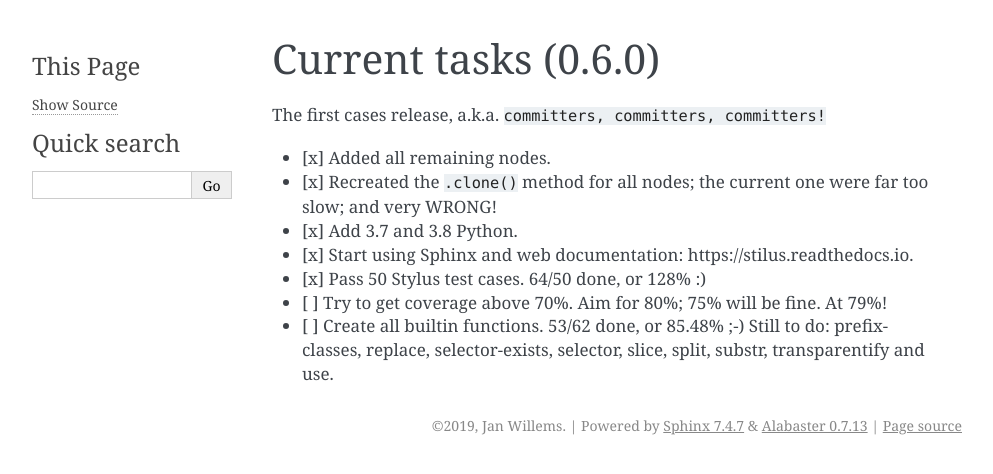
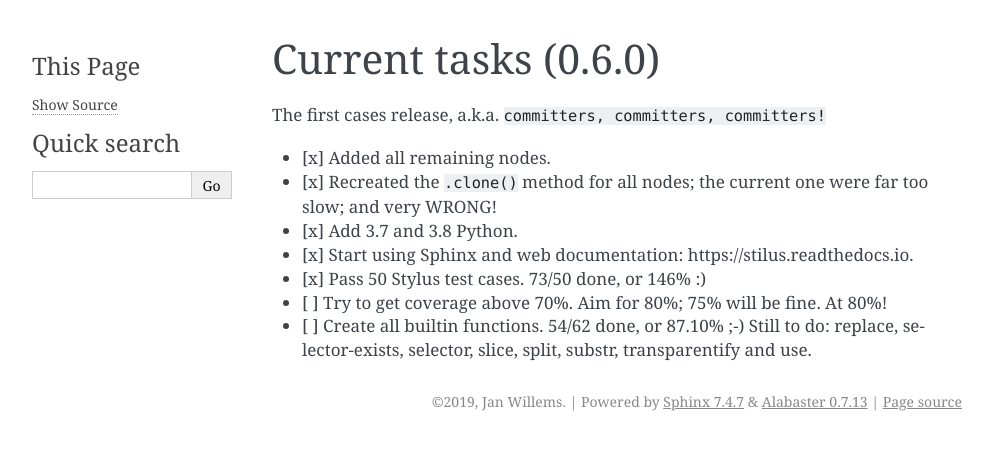
Before and after one commit to jw/stilus, a Sphinx documentation site: the page built from docs/plan/current.md, in a window 1280 px wide. Shown: the top 474 px of the page, without its empty margins (148-1141 px from the left). Built offline with Sphinx 7.4.7, drawn with Linux system fonts in a browser that asks for light colours.

Commit message:
Update of the planning.

```diff
--- a/docs/plan/current.md
+++ b/docs/plan/current.md
@@ -6,7 +6,7 @@ The first cases release, a.k.a. `committers, committers, committers!`
  - [x] Recreated the `.clone()` method for all nodes; the current one were far too slow; and very WRONG!
  - [x] Add 3.7 and 3.8 Python.
  - [x] Start using Sphinx and web documentation: https://stilus.readthedocs.io.
- - [x] Pass 50 Stylus test cases.  64/50 done, or 128% :)
- - [ ] Try to get coverage above 70%. Aim for 80%; 75% will be fine.  At 79%!
- - [ ] Create all builtin functions. 53/62 done, or 85.48% ;-)
-       Still to do: prefix-classes, replace, selector-exists, selector, slice, split, substr, transparentify and use.
+ - [x] Pass 50 Stylus test cases.  73/50 done, or 146% :)
+ - [ ] Try to get coverage above 70%. Aim for 80%; 75% will be fine.  At 80%!
+ - [ ] Create all builtin functions. 54/62 done, or 87.10% ;-)
+       Still to do: replace, selector-exists, selector, slice, split, substr, transparentify and use.
```
Also changed, not shown: docs/plan/future.md (+3 -1 lines).
